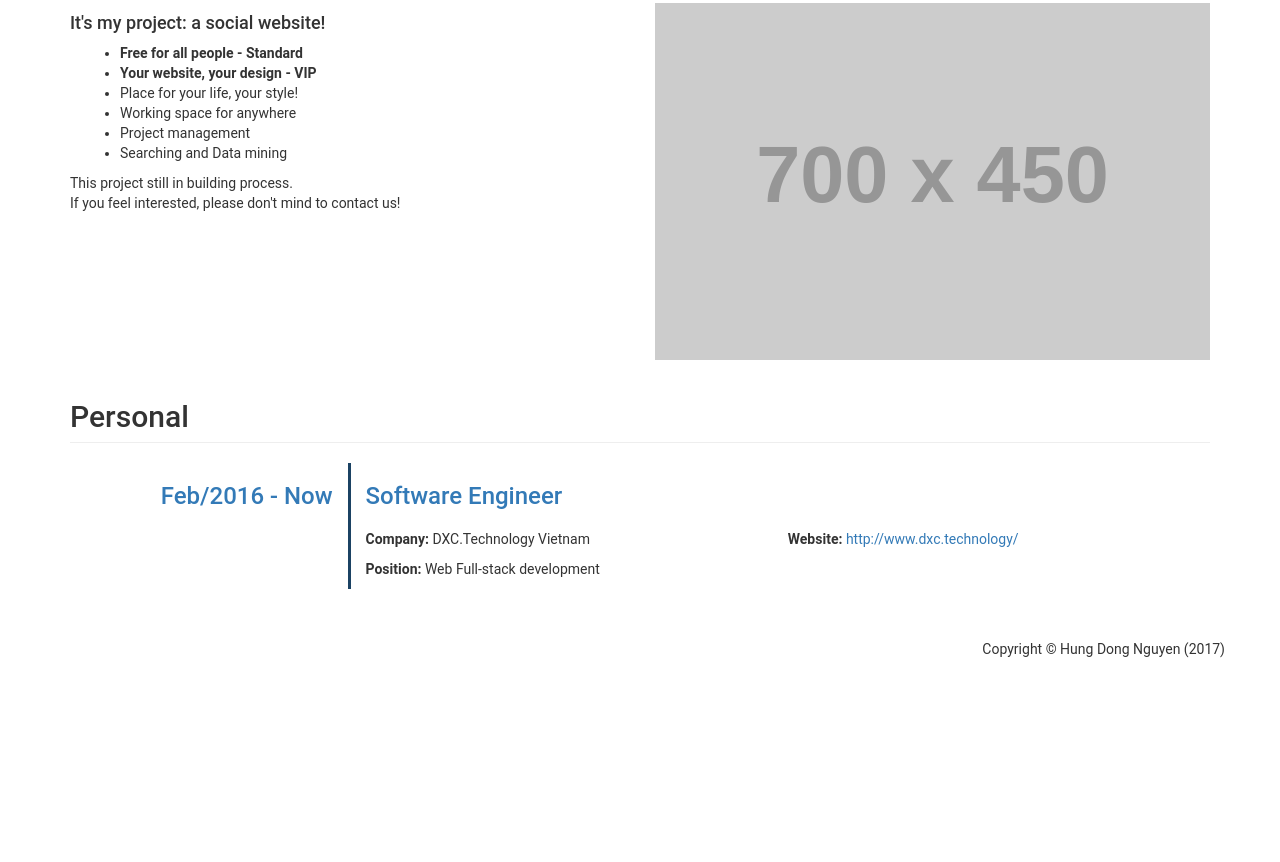
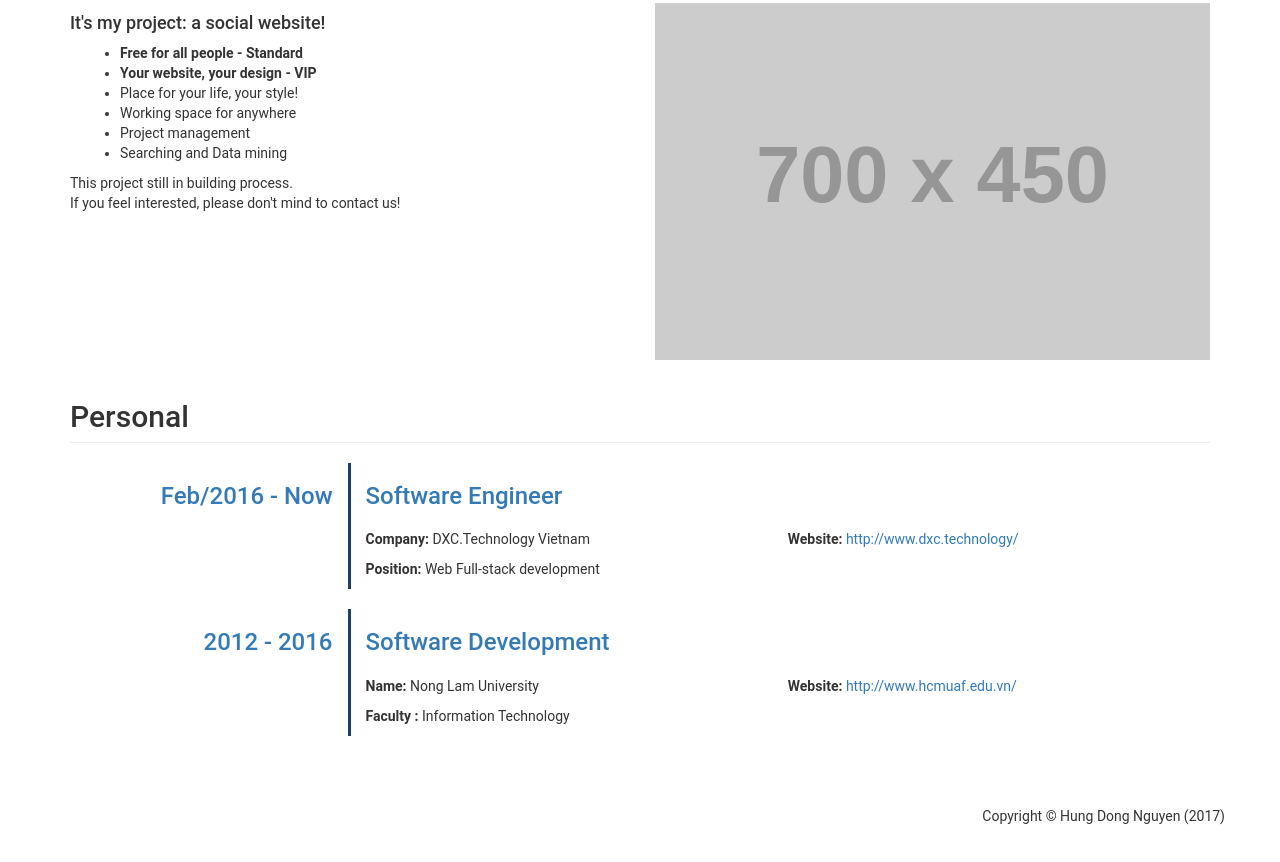
Before and after one commit to hnguyen283/profile, a plain HTML site: page index.html in a window 1280 px wide. Shown: the part 366-1228 px from the top of the page. Before the commit the page ends 1085 px from the top, so only its background shows below. Drawn offline with nearby package versions, Linux system fonts and the light colour scheme; placeholder pictures from the web are drawn by us.

Commit message:
Add infor

```diff
--- a/css/app.css
+++ b/css/app.css
@@ -305,3 +305,7 @@ span.name {
 .flex-stretch{
   width: 100%;
 }
+
+.margin-bottom-20{
+  margin-bottom: 20px;
+}
--- a/index.html
+++ b/index.html
@@ -79,7 +79,7 @@
                 <h2 class="page-header">Personal</h2>
             </div>
             <div class="col-md-12">
-                <div class="row">
+                <div class="row margin-bottom-20">
                     <div class="col-md-3 content-timeline">
                         <div class="flex-container">
                             <div class="flex-row flex-align-self-end">
@@ -109,6 +109,43 @@
                                     <div class="row flex-stretch">
                                         <div class="col-md-6">
                                             <p><strong>Position:</strong> Web Full-stack development</p>
+                                        </div>
+                                    </div>
+                                </div>
+                            </div>
+                        </div>
+                    </div>
+                </div>
+                <div class="row margin-bottom-20">
+                    <div class="col-md-3 content-timeline">
+                        <div class="flex-container">
+                            <div class="flex-row flex-align-self-end">
+                                <div class="flex-col flex-align-self-center">
+                                    <h3><a href="#">2012 - 2016</a></h3>
+                                </div>
+                            </div>
+                        </div>
+                    </div>
+                    <div class="col-md-9 content-body">
+                        <div class="flex-container">
+                            <div class="flex-row flex-align-self-start flex-stretch">
+                                <div class="flex-col flex-align-self-start flex-stretch">
+                                    <div class="row flex-stretch">
+                                        <div class="col-md-12">
+                                            <h3>Software Development </h3>
+                                        </div>
+                                    </div>
+                                    <div class="row flex-stretch">
+                                        <div class="col-md-6">
+                                            <p><strong>Name: </strong>Nong Lam University</p>
+                                        </div>
+                                        <div class="col-md-6">
+                                            <p><strong>Website:</strong> <a href="http://www.hcmuaf.edu.vn/">http://www.hcmuaf.edu.vn/</a></p>
+                                        </div>
+                                    </div>
+                                    <div class="row flex-stretch">
+                                        <div class="col-md-6">
+                                            <p><strong>Faculty :</strong> Information Technology</p>
                                         </div>
                                     </div>
                                 </div>
```
